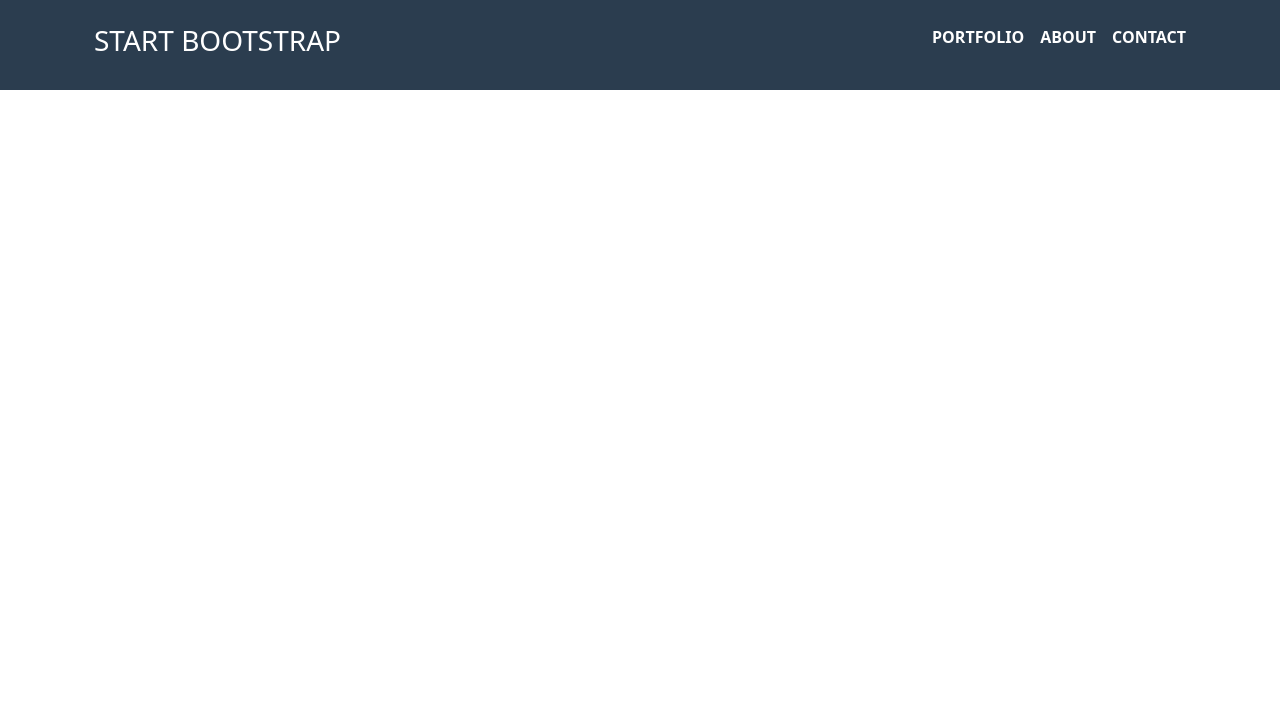
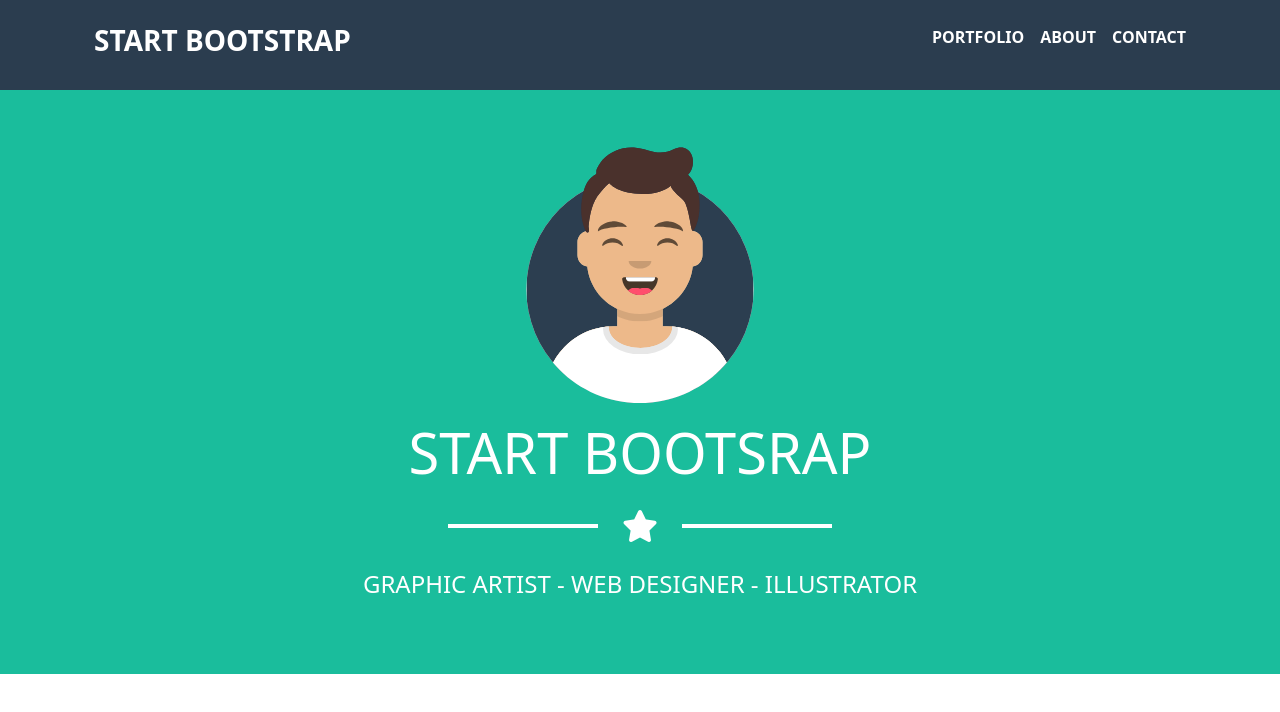
Before and after one commit to giacomofigus/html-css-bootstrap-freelancer, a plain HTML site: page index.html in a window 1280 px wide. Drawn offline with nearby package versions, Linux system fonts and the light colour scheme.

Commit message:
FEAT: hero-section all-query

```diff
--- a/assets/style.css
+++ b/assets/style.css
@@ -6,6 +6,21 @@ a{
     text-decoration: none;
 }
 
-.bg-color{
+.bg-color-1{
     background-color: #2b3d4f ;
 }
+
+.bg-color-2{
+    background-color: #1abd9c;
+}
+
+/* HERO SECTION */
+.hero figure img{
+    width: 250px;
+}
+
+.hero .under-title .bar{
+    background-color: white;
+    height: 4px;
+    width: 150px;
+}
--- a/index.html
+++ b/index.html
@@ -15,9 +15,9 @@
 </head>
 <body>
 
-    <div class="container-fluid bg-color">
+    <div class="container-fluid bg-color-1">
         <header class="container-md d-flex align-items-center justify-content-between  p-4 text-white">
-            <h3 class="text-uppercase">start bootstrap</h3>
+            <h3 class="text-uppercase fw-bold">start bootstrap</h3>
             <span><i class="fa-solid fa-bars d-lg-none d-md-none d-sm-block text-secondary border rounded-3 fs-2 px-3 py-1"></i></span>
             <ul class="d-flex gap-3 d-none d-lg-flex d-md-flex">
                 <li><a href="#" class="text-uppercase  text-white fw-bold">portfolio</a></li>
@@ -28,6 +28,28 @@
     </div>
 
 
+    <main>
+        <div class="container-fluid bg-color-2">
+            <div class="hero container-md d-flex flex-column align-items-center py-5 text-white">
+                <figure>
+                    <img src="./assets/img/img/avatar.svg">
+                </figure>
+                <h1 class="display-4 fw-medium pb-3 ">START BOOTSRAP</h1>
+
+                <div class="under-title d-flex align-items-center">
+                    <div class="bar"></div>
+                    <i class="fa-solid fa-star fs-2 px-4"></i>
+                    <div class="bar"></div>
+                </div>
+
+                <div class="d-flex justify-content-center py-4 fs-4">
+                    <span>GRAPHIC ARTIST - WEB DESIGNER - ILLUSTRATOR</span>
+                </div>
+            </div>
+        </div>
+    </main>
+
+
     <!-- Bootstrap -->
     <script src="https://cdn.jsdelivr.net/npm/bootstrap@5.3.2/dist/js/bootstrap.bundle.min.js" integrity="sha384-C6RzsynM9kWDrMNeT87bh95OGNyZPhcTNXj1NW7RuBCsyN/o0jlpcV8Qyq46cDfL" crossorigin="anonymous"></script>
 </body>
```
Also changed, not shown: assets/img/img/avatar.svg (added).
